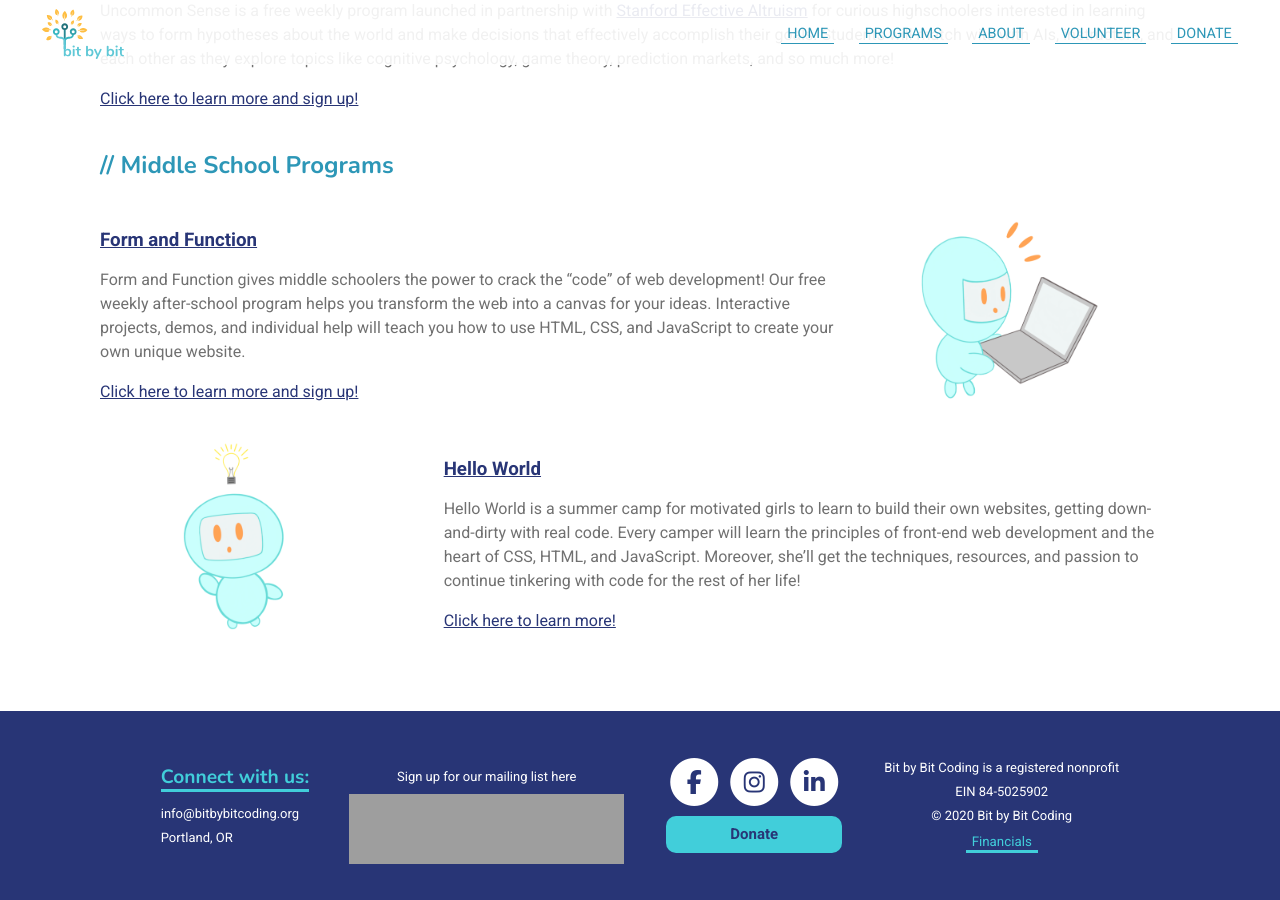
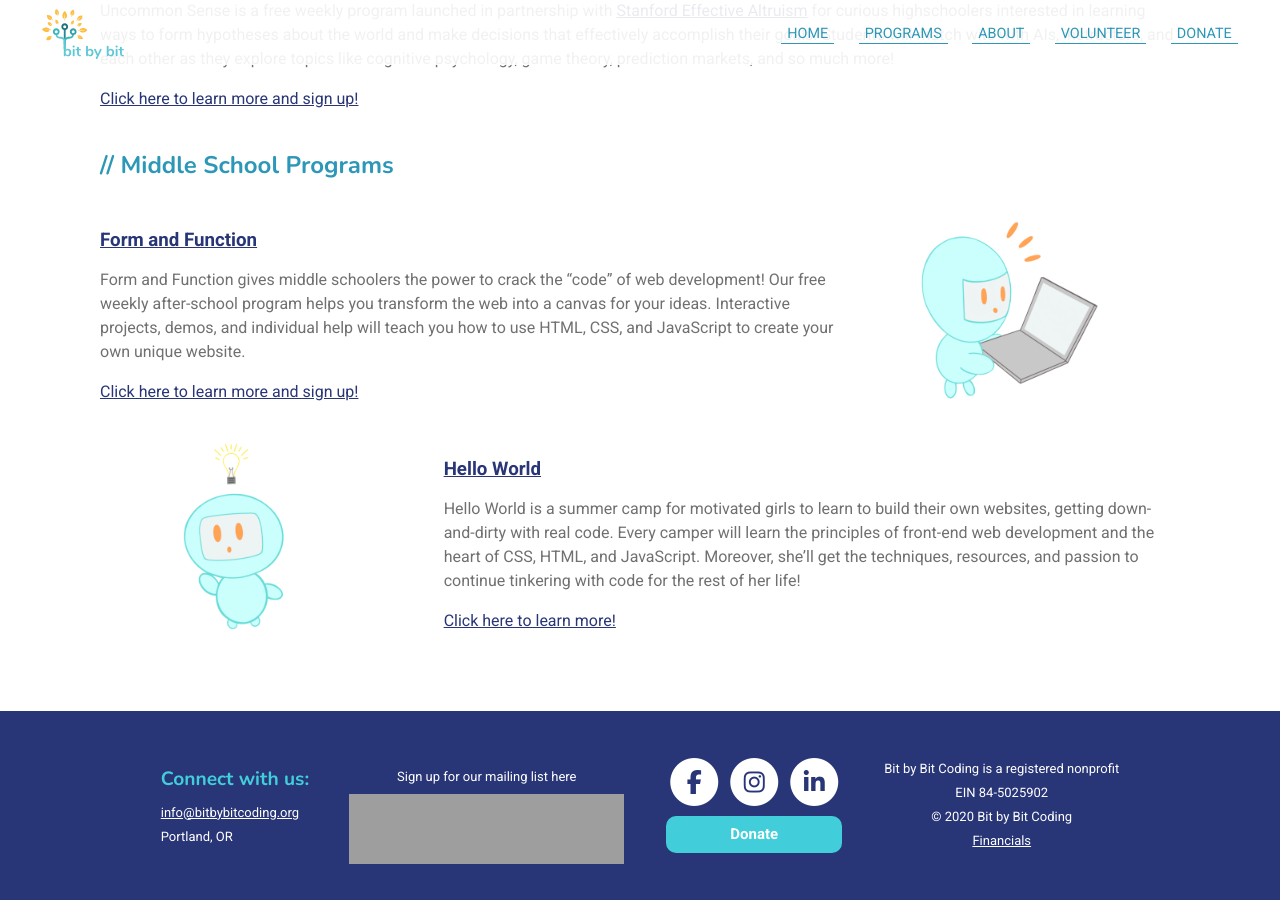
Before and after one commit to bit-by-bit-coding/bxb-website, a Jekyll site: the page built from index.html, in a window 1280 px wide and 900 px high, scrolled down 804 px. Built offline with Jekyll 4.4.1, drawn with Linux system fonts in a browser that asks for light colours; nearby versions of some CDN libraries; grey boxes are pictures that could not be loaded.

Commit message:
small button and link design things

```diff
--- a/_includes/footer.html
+++ b/_includes/footer.html
@@ -2,7 +2,7 @@
     <div id="footer-contact">
         <div id="footer-connect">
             <h2>Connect with us:</h2>
-            <a href="mailto:{{site.contact.email}}">{{site.contact.email}}</a>
+            <a class="small-link" href="mailto:{{site.contact.email}}">{{site.contact.email}}</a>
             <p>Portland, OR</p>
         </div>
         <div class="maillist">
@@ -38,9 +38,7 @@
             <p>Bit by Bit Coding is a registered nonprofit</p>
             <p>EIN 84-5025902</p>
             <p>&copy; 2020 Bit by Bit Coding</p>
-            <a href="{{site.financials.budget}}" target="_blank">
-                <button id="financial-info">Financials</button>
-            </a>
+            <a href="{{site.financials.budget}}" target="_blank" class="small-link">Financials</a>
         </div>
     </div>
 </div>
--- a/styles/style.scss
+++ b/styles/style.scss
@@ -206,7 +206,7 @@ h4.noslashes::before, h5.noslashes::before, h6.noslashes::before {
 }
 
 .navbutton:hover{
-    color: whitesmoke;
+    color: white;
     border-radius: 5px;
 }
 
@@ -311,7 +311,6 @@ h4.noslashes::before, h5.noslashes::before, h6.noslashes::before {
 
     h2 {
         color: #41ceda;
-        border-bottom: solid;
         margin: 5px 0px 10px;
         min-width: max-content;
     }
@@ -319,20 +318,17 @@ h4.noslashes::before, h5.noslashes::before, h6.noslashes::before {
     a{
         font-size: 13px;
         margin: 0px;
+        text-decoration: underline;
     }
 }
 
-#financial-info {
-    color: #41ceda;
-    border-left: none;
-    background: none;
-    border-right: none;
-    border-top: none;
-    border-bottom: solid;
-}
-#financial-info:hover {
+#footer a.small-link {
+    font-size: 13px;
+    text-decoration: underline;
     color:white;
-    transform: scale(1.1);
+    &:hover {
+        color: #41ceda;
+    }
 }
 
 #footer-buttons {
@@ -349,36 +345,33 @@ h4.noslashes::before, h5.noslashes::before, h6.noslashes::before {
             border-radius: 10px;
             height: 37px;
             width: 98%;
-            color: #283576;
+            color: white;
             font-weight: bold;
             font-size: 15px;
-        }
-
-        button:hover {
-            color: #41ceda;
-            background-color: $dark;
-            font-size: 85%;
-            filter: brightness(125%);
+            &:hover {
+                background: $dark;
+                cursor: pointer;
+            }
         }
     }
 
-    #socials{
+    #socials {
         margin: 0px;
         display: flex;
     }
 }
 
-.maillist{
+.maillist {
     width: 275px;
     max-height: 100px;
     margin: 20px 0;
 
-    p{
+    p {
         padding: 10px 0 5px 0;
     }
 }
 
-#mailing-list{
+#mailing-list {
     max-width: 275px;
     height: 70px;
     background:#283576;
```
